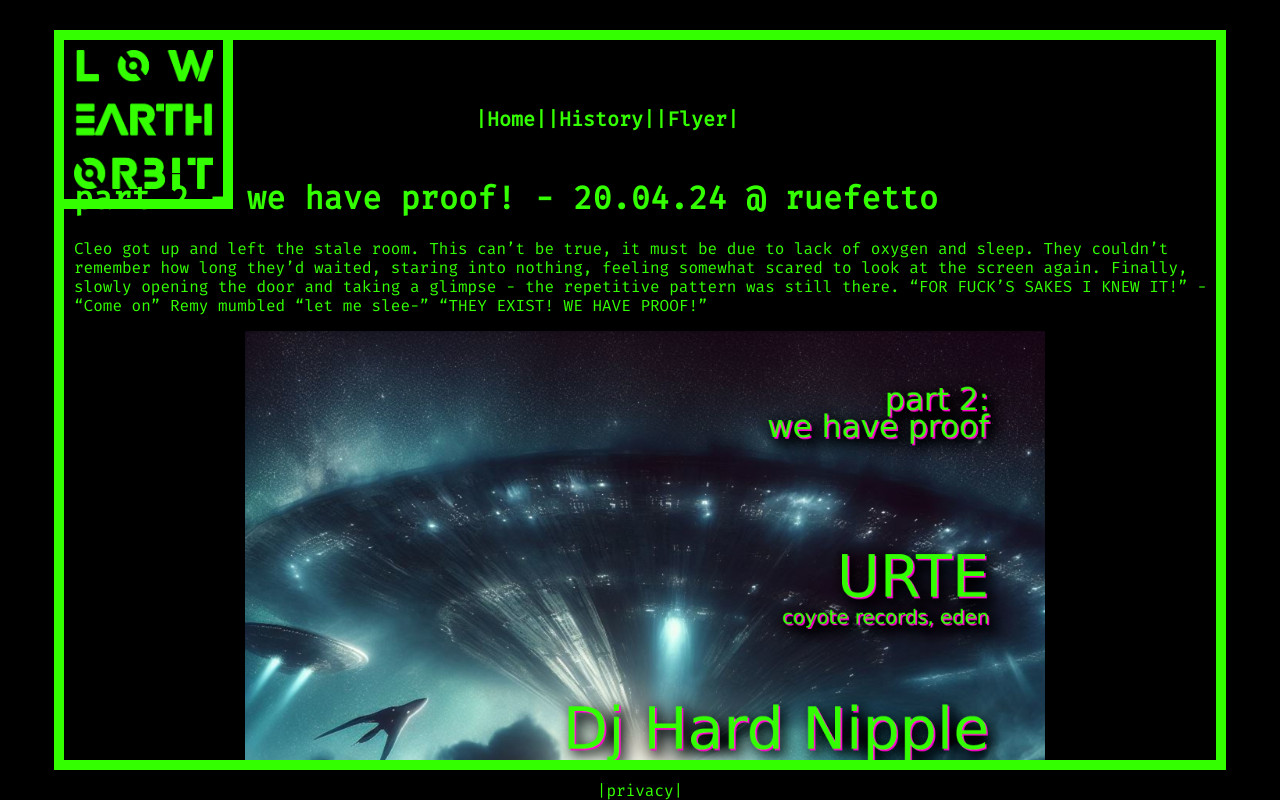
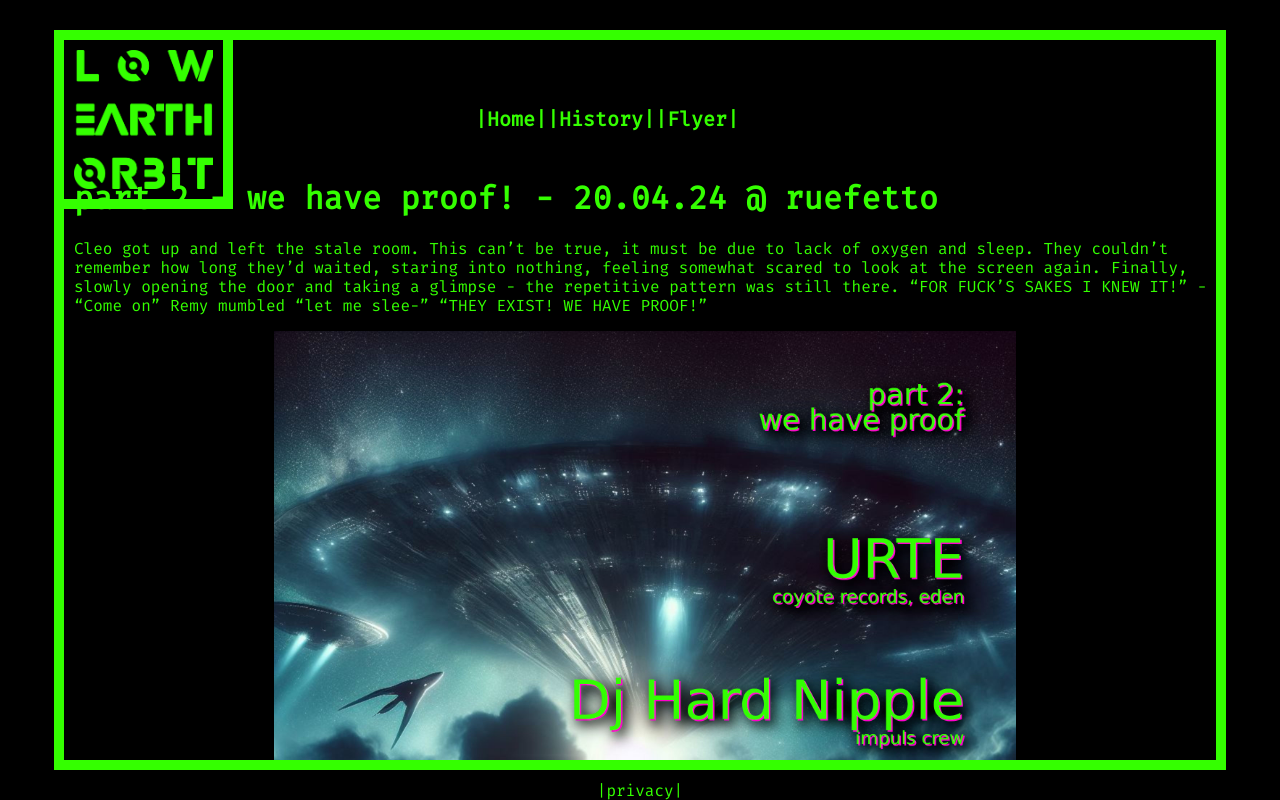
Before and after one commit to pdondl/pdondl.github.io, a plain HTML site: page index.html in a window 1280 px wide. Drawn offline with Linux system fonts and the light colour scheme.

Commit message:
flyer size

```diff
--- a/style.css
+++ b/style.css
@@ -58,7 +58,7 @@ body {
 .flyer {
     position: relative;
     margin: auto; /* Center the flyer */
-    max-width: 70%; /* Adjust max-width as needed */
+    max-width: 65%; /* Adjust max-width as needed */
     width: auto;
     height: auto;
     object-fit: cover;
```
